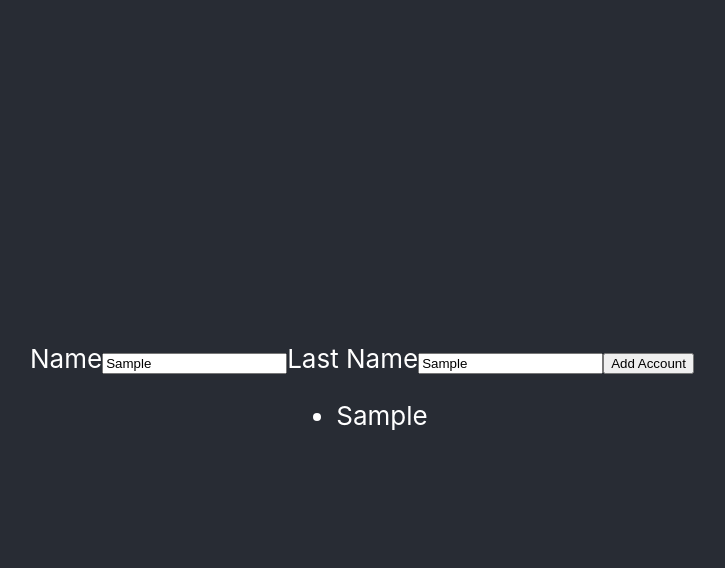
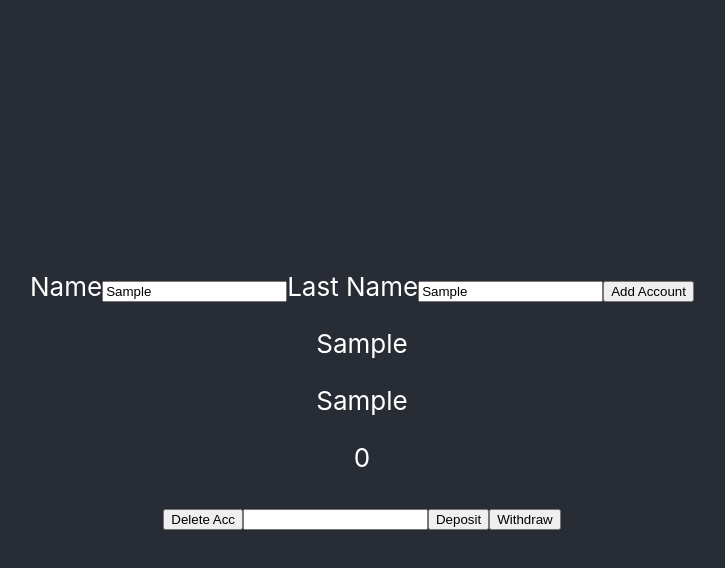
Before and after one commit to JurgitaE/bank-v1, a React (Create React App) app: page / in a window 1280 px wide. Both pictures are taken after typing "Sample", "Sample" into the empty fields and a click on the button "Add Account". Shown: the top 568 px of the page, without its empty margins (278-1003 px from the left). Built offline with nearby package versions, Linux system fonts and the light colour scheme.

Commit message:
delete button and sort

```diff
--- a/src/App.jsx
+++ b/src/App.jsx
@@ -7,14 +7,18 @@ function App() {
     const [account, setAccount] = useState([]);
 
     const accountListGenerator = (name, lastName) => {
-        setAccount(acc => [...acc, { name, lastName, id: Math.random() }]);
+        setAccount(acc => [...acc, { name, lastName, id: Math.random(), sum: 0 }]);
+        console.log(account);
     };
 
     return (
         <div className="App">
             <header className="App-header">
                 <AddNewAcccount accountListGenerator={accountListGenerator} />
-                <AccountList accounts={account} />
+                <AccountList
+                    accounts={account}
+                    setAccount={setAccount}
+                />
             </header>
         </div>
     );
--- a/src/Components/AccountList.jsx
+++ b/src/Components/AccountList.jsx
@@ -1,12 +1,24 @@
-const AccountList = ({ accounts }) => {
+const AccountList = ({ accounts, setAccount }) => {
+    const deleteHandler = id => {
+        setAccount(prev => prev.filter(acc => acc.id !== id));
+    };
+
     return (
-        <ul>
-            {accounts.map(acc => (
-                <li key={acc.id}>
-                    {acc.name} {acc.lastName}
-                </li>
-            ))}
-        </ul>
+        <>
+            {[...accounts]
+                .sort((a, b) => a.lastName.localeCompare(b.lastName))
+                .map(acc => (
+                    <div key={acc.id}>
+                        <p>{acc.name}</p>
+                        <p>{acc.lastName}</p>
+                        <p>{acc.sum}</p>
+                        <button onClick={() => deleteHandler(acc.id)}>Delete Acc</button>
+                        <input type="number" />
+                        <button>Deposit</button>
+                        <button>Withdraw</button>
+                    </div>
+                ))}
+        </>
     );
 };
 
--- a/src/Components/AddNewAccount.jsx
+++ b/src/Components/AddNewAccount.jsx
@@ -29,12 +29,9 @@ const AddNewAcccount = ({ accountListGenerator }) => {
             <input
                 type="text"
                 id="lastname"
+                onChange={addLastNameHandler}
             />
-            <button
-                type="submit"
-                onChange={addLastNameHandler}>
-                Add Account
-            </button>
+            <button type="submit">Add Account</button>
         </form>
     );
 };
```
